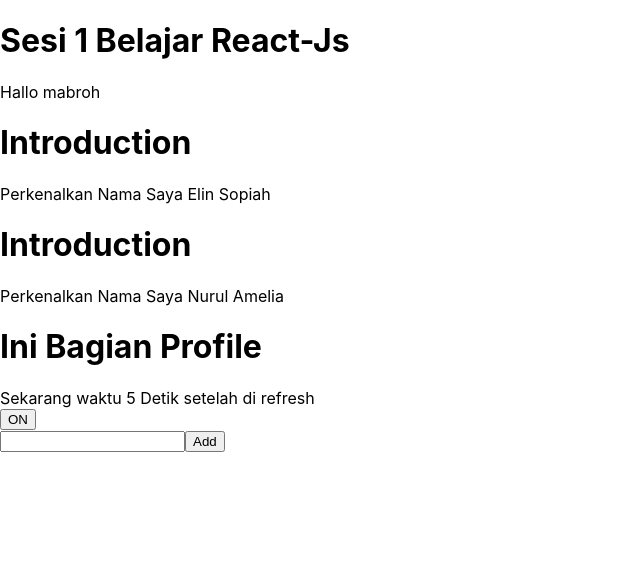
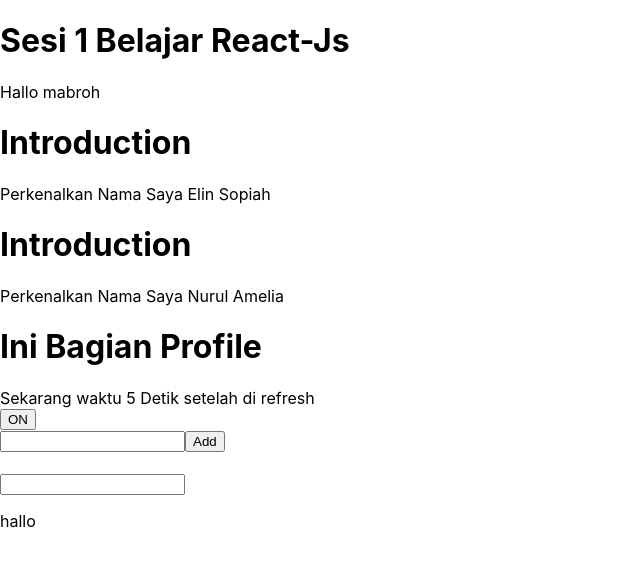
Before and after one commit to ELINSOPIAH03/Belajar-Reactjs, a React (Create React App) app: page / in a window 1280 px wide. Shown: the top 566 px of the page, without its empty margins (0-640 px from the left). Built offline with nearby package versions, Linux system fonts and the light colour scheme.

Commit message:
membuat life cycle

```diff
--- /dev/null
+++ b/src/components/LifeCycle.js
@@ -0,0 +1,68 @@
+import React, { Component } from 'react';
+
+class LifeCycle extends Component {
+    constructor (props) {
+        super(props)
+        this.state = {
+            name : '',
+            stillType : '',
+        }
+        this.setStillType = this.setStillType.bind(this)
+    }
+
+    setName = (e) =>{
+        let name = e.target.value
+        this.setState({
+            name : name,
+            stillType: true,
+        })
+    }
+
+    setStillType(){
+        this.setState({
+            stillType : false,
+        })
+    }
+
+    componentDidMount(){
+        // console.log(' componenn melakukan set');
+        this.setState({
+            stillType: false,
+        })
+    }
+
+    componentDidUpdate(){
+        console.log('componen melakukan update');
+    }
+
+    render() {
+        if (this.state.stillType===true) {
+            return (
+                <div>
+                    <h1>{this.state.name}</h1>
+                    <input
+                        onChange={this.setName}
+                    />
+                    <button onClick={this.setStillType}>Add</button>
+                    <p>
+                        Loading ...
+                    </p>
+                </div>
+            );
+        }
+        return (
+            <div>
+                <h1>{this.state.name}</h1>
+                <input
+                    onChange={this.setName}
+                />
+                <p>
+                    hallo {this.state.name}
+                </p>
+
+            </div>
+        );
+    }
+}
+
+export default LifeCycle;
--- a/src/index.js
+++ b/src/index.js
@@ -7,6 +7,7 @@
 import Time from "./components/Time";
 import Handlerevent from "./components/Handlerevent";
 import Form from "./components/Formpengirim";
+import LifeCycle from './components/LifeCycle';
 
 const root = ReactDOM.createRoot(document.getElementById('root'));
 root.render(
@@ -18,5 +19,6 @@
     <Time start="0"/>
     <Handlerevent/>
     <Form/>
+    <LifeCycle/>
   </React.StrictMode>
 );
```
